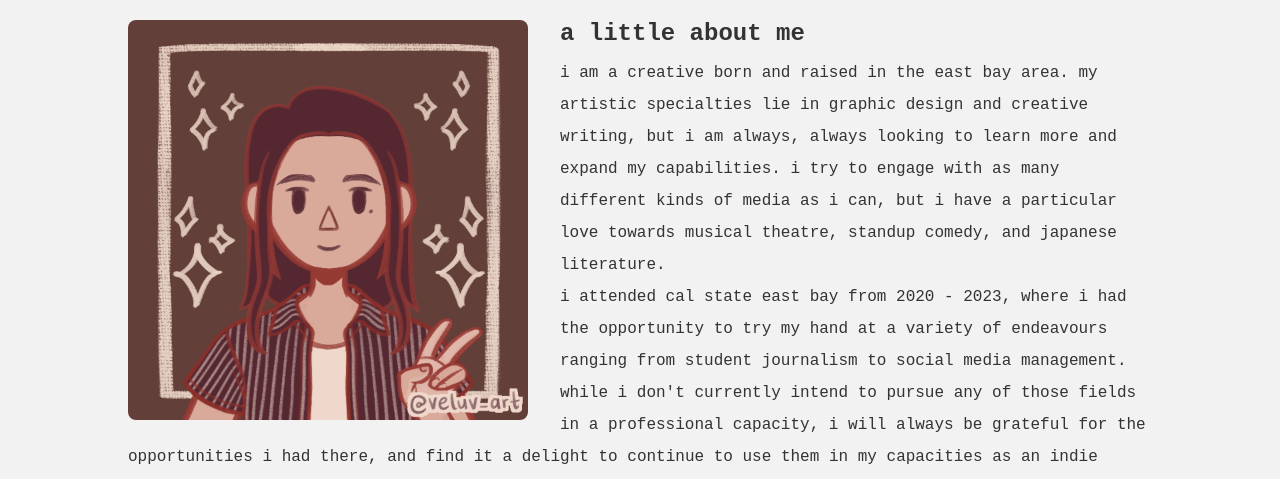
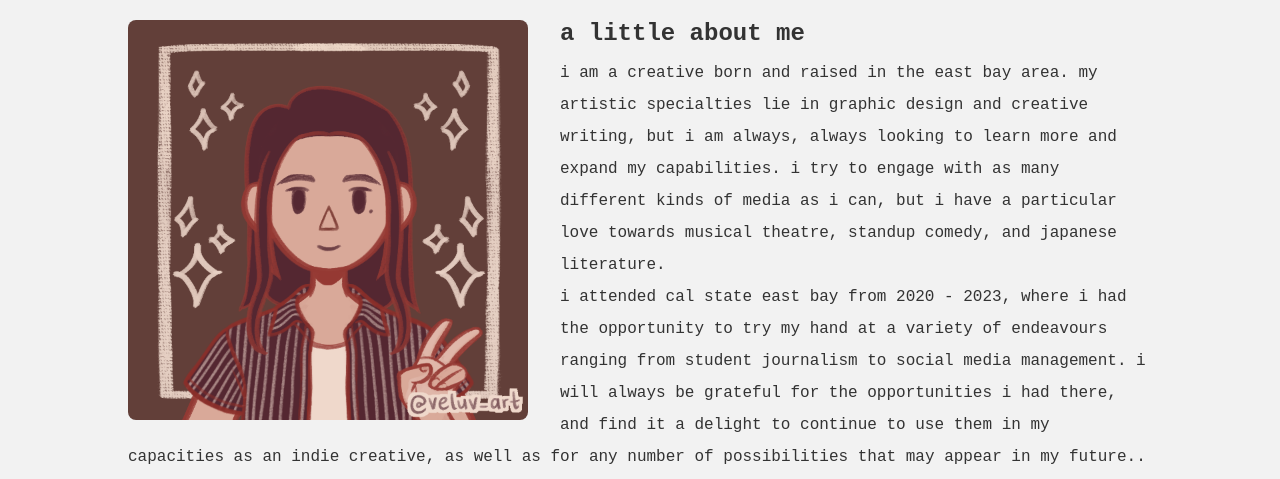
Before and after one commit to aim-sese/final, a plain HTML site: page html/about.html in a window 1280 px wide. Shown: the part 321-800 px from the top of the page. Drawn offline with nearby package versions, Linux system fonts and the light colour scheme; a web font is replaced by a local one.

Commit message:
Update about.html

```diff
--- a/html/about.html
+++ b/html/about.html
@@ -30,7 +30,7 @@
         <div class="blurb">
             <h2>a little about me</h2>
                 <p>i am a creative born and raised in the east bay area. my artistic specialties lie in graphic design and creative writing, but i am always, always looking to learn more and expand my capabilities. i try to engage with as many different kinds of media as i can, but i have a particular love towards musical theatre, standup comedy, and japanese literature.</p>
-                <p>i attended cal state east bay from 2020 - 2023, where i had the opportunity to try my hand at a variety of endeavours ranging from student journalism to social media management. while i don't currently intend to pursue any of those fields in a professional capacity, i will always be grateful for the opportunities i had there, and find it a delight to continue to use them in my capacities as an indie creative.</p>
+                <p>i attended cal state east bay from 2020 - 2023, where i had the opportunity to try my hand at a variety of endeavours ranging from student journalism to social media management. i will always be grateful for the opportunities i had there, and find it a delight to continue to use them in my capacities as an indie creative, as well as for any number of possibilities that may appear in my future..</p>
                 <p>these days, you can usually find me stretching out my plantar fascia, mixing fruits and granola into greek yogurt, or scouring ebay listings for vintage clothing. but if you need a more concrete way to reach me, then check out <a href="contact.html">this page.</a></p>
         </div>
     </div>
@@ -40,4 +40,5 @@
     <script src="https://ajax.googleapis.com/ajax/libs/jquery/1/jquery.min.js"></script>
     <script src="https://malsup.github.io/jquery.cycle2.js"></script>
 </body>
+
 </html>
```
